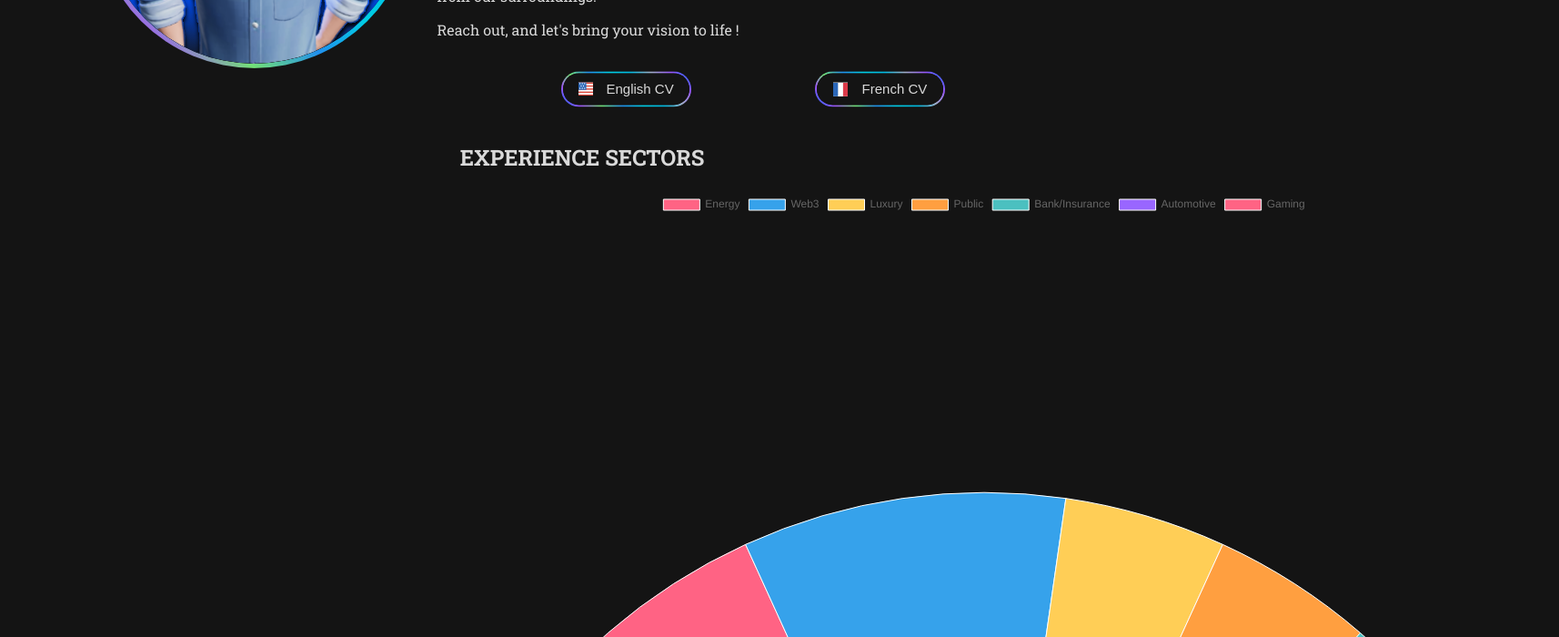
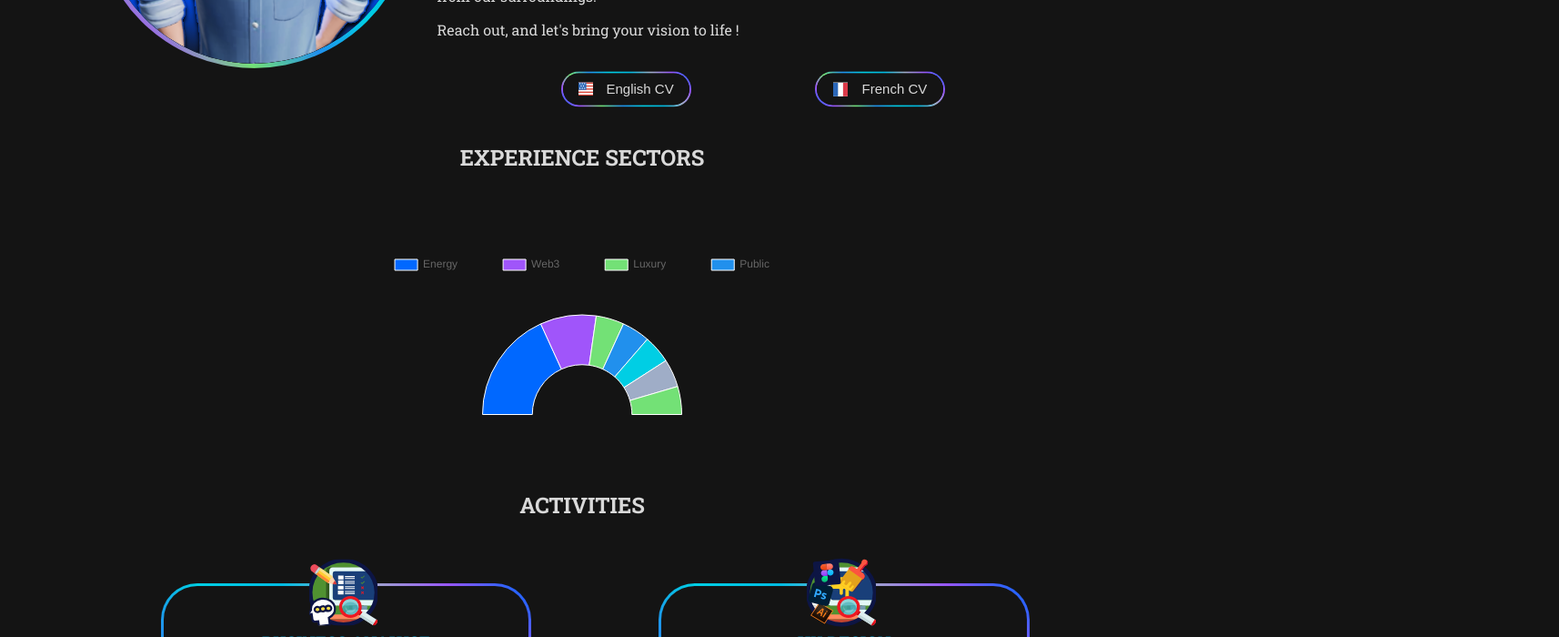
Before and after one commit to stevenratton/stevenratton.github.io, a React (Vite) app: page / in a window 1280 px wide. Shown: the part 1240-1940 px from the top of the page at 91% size, 1714 px wide, since content can reach past the window. Built offline with nearby package versions, Linux system fonts and the light colour scheme.

Commit message:
ajustement graphique

```diff
--- a/src/components/Work/Work.jsx
+++ b/src/components/Work/Work.jsx
@@ -11,7 +11,7 @@ ChartJS.register(ArcElement, Tooltip, Legend);
 
 const Work = () => {
   const { t } = useTranslation();
-  const [hoveredCategory, setHoveredCategory] = useState(null);
+  const [hoveredIndex, setHoveredIndex] = useState(null);
 
   const data = {
     labels: [
@@ -27,25 +27,30 @@ const Work = () => {
       {
         data: [4, 2, 1, 1, 1, 1, 1],
         backgroundColor: [
-          '#FF6384',
-          '#36A2EB',
-          '#FFCE56',
-          '#FF9F40',
-          '#4BC0C0',
-          '#9966FF',
-          '#FF6384'
+          '#0068ff',
+          '#a055fa',
+          '#73e176',
+          '#2190ed',
+          '#00cee4',
+          '#9fadc7',
+          '#73e176'
         ],
         borderWidth: 1,
-        hoverOffset: 15, // Augmente la taille du segment au survol
+        hoverOffset: 20, // Augmente la taille du segment au survol
       },
     ],
   };
 
   const options = {
     responsive: true,
+    maintainAspectRatio: false,
     plugins: {
       legend: {
         position: 'top',
+        labels: {
+          boxWidth: 25,
+          padding: 50,
+        },
       },
       tooltip: {
         enabled: false, // Désactiver les tooltips
@@ -53,47 +58,46 @@ const Work = () => {
     },
     rotation: -90, // Commencer le demi-cercle à 180 degrés
     circumference: 180, // Afficher seulement la moitié du cercle
+    onHover: (event, chartElement) => {
+      if (chartElement.length > 0) {
+        const { index } = chartElement[0];
+        setHoveredIndex(index);
+      } else {
+        setHoveredIndex(null);
+      }
+    }
   };
 
-  const categoryImages = {
-    [t('energy')]: './images/energy.svg',
-    'Web3': './images/openloot.svg',
-    [t('luxe')]: './images/chanel.svg',
-    'Public': './images/mdlm.svg',
-    [t('bank')]: './images/generali.svg',
-    [t('auto')]: './images/bmw.svg',
-    'Gaming': './images/EA.svg',
-  };
+  const categoryImages = [
+    './images/energy.svg',
+    './images/openloot.svg',
+    './images/chanel.svg',
+    './images/mdlm.svg',
+    './images/generali.svg',
+    './images/bmw.svg',
+    './images/EA.svg',
+  ];
+
+  const experienceYears = [4, 2, 1, 1, 1, 1, 1];
+
+
 
   return (
     <section id="work">
       <h2>{t('sectors')}</h2>
       <div id="chartdiv">
-        <Doughnut
-          data={data}
-          options={options}
-          onElementsHover={(elements) => {
-            if (elements.length > 0) {
-              const { index } = elements[0];
-              setHoveredCategory(data.labels[index]);
-            } else {
-              setHoveredCategory(null);
-            }
-          }}
-        />
-        {hoveredCategory && (
+        <Doughnut data={data} options={options} className="doughnut-chart"/>
+        {hoveredIndex !== null && (
+          <div className="center-content">
           <img
-            src={categoryImages[hoveredCategory]}
-            alt={hoveredCategory}
-            style={{
-              position: 'absolute',
-              top: '50%',
-              left: '50%',
-              transform: 'translate(-50%, -50%)',
-              width: '80px',
-              height: '80px',
-            }}
+            src={categoryImages[hoveredIndex]}
+            alt={data.labels[hoveredIndex]}
+            className="center-image"
           />
+          <div className="experience-text">
+            {experienceYears[hoveredIndex]} ans d'expérience
+          </div>
+        </div>
         )}
       </div>
 
--- a/src/components/Work/work.scss
+++ b/src/components/Work/work.scss
@@ -5,16 +5,51 @@ $main-blue: #09c2fd;
 $main-font: "Roboto Slab", serif;
 
 #work {
+  width: 100%; // ou toute taille que vous souhaitez
+  margin: auto;
+  display: flex;
+  flex-direction: column;
+
   h2 {
-    // margin-top: 10%;
+    color: $main-text-color;
   }
 
   #chartdiv {
     position: relative;
-    left: 35%;
-    // width: 100%;
-    // height: 550px;
-    // margin-top: 4%;
+    width: 50%;
+    height: 100%;
+    margin: 2% auto 5% auto;
+  }
+
+  .doughnut-chart {
+    width: 70%;
+    height: 70%;
+    position: relative;
+  }
+
+  .center-content {
+    position: absolute;
+    top: 95%;
+    left: 50%;
+    transform: translate(-50%, -50%);
+    display: flex;
+    flex-direction: column;
+    align-items: center;
+    justify-content: center;
+  }
+
+  .center-image {
+    position: absolute;
+    // top: 50%;
+    left: 50%;
+    transform: translate(-50%, -50%);
+    width: 100px;
+    height: 100px;
+  }
+
+  .experience-text {
+    color: $main-text-color;
+    margin-top: 30%;
   }
 }
 
```
